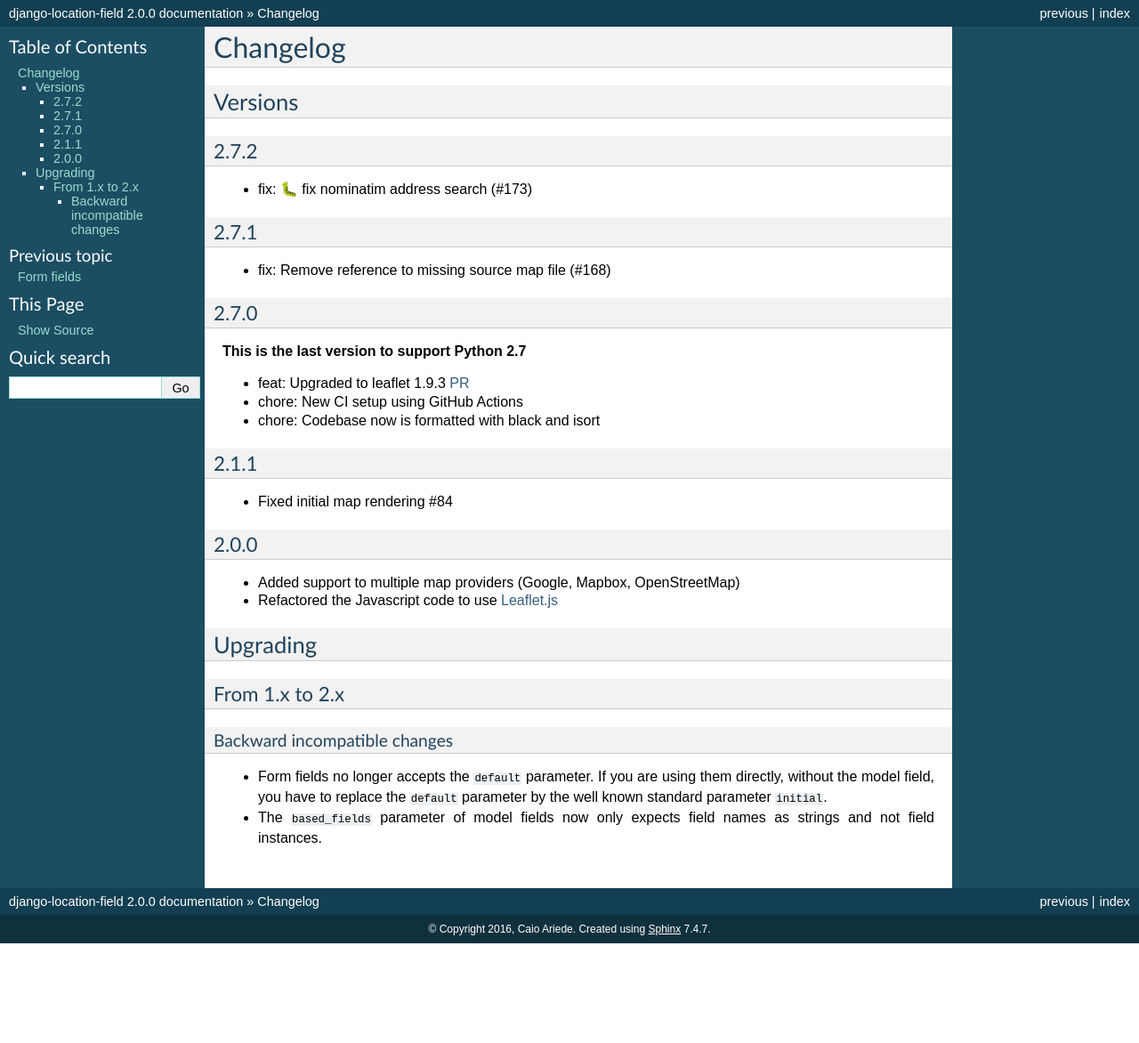
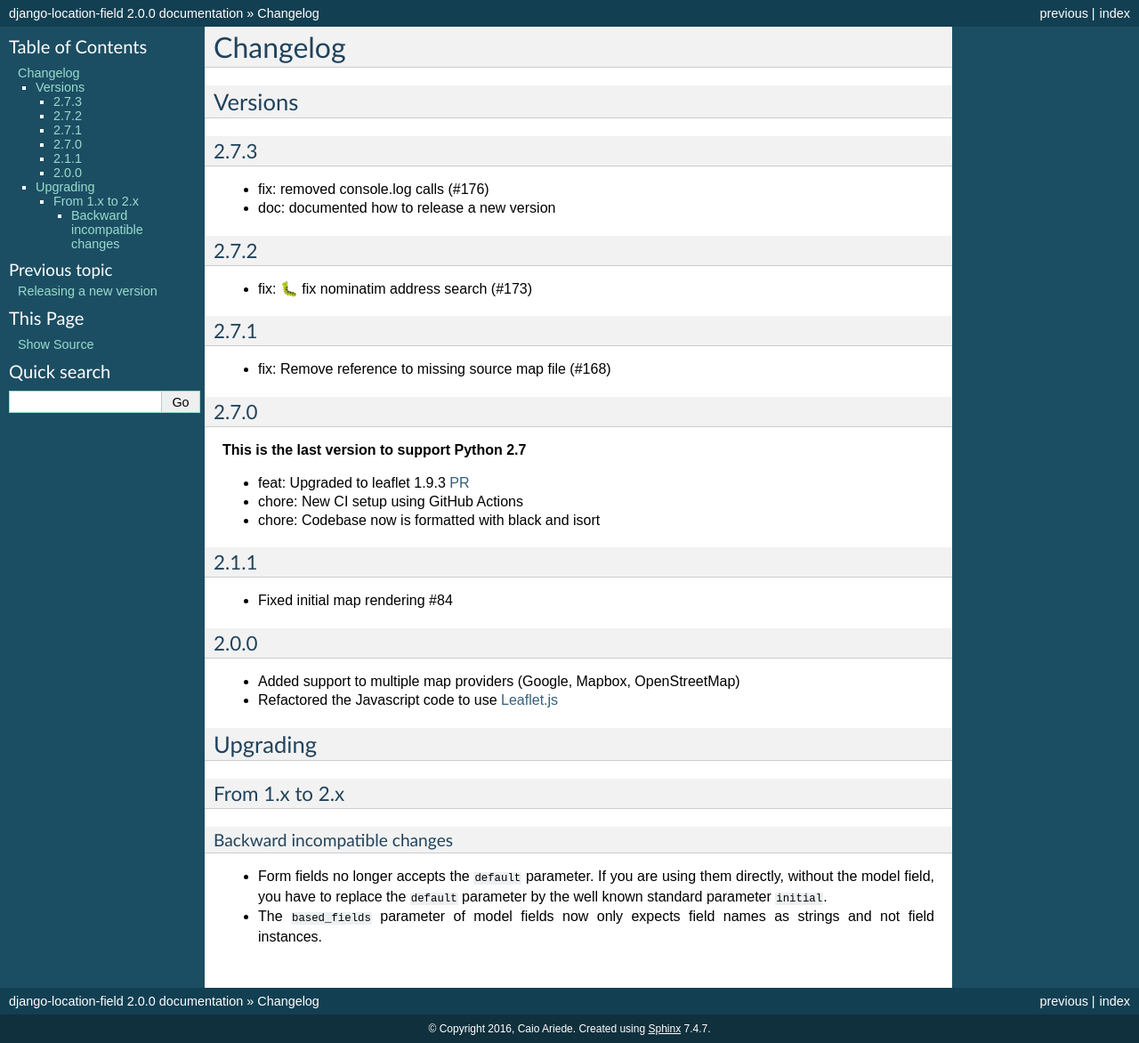
Before and after one commit to livebcdev0603/django-location-field, a Sphinx documentation site: the page built from docs/source/changelog.rst, in a window 1280 px wide. Shown: the whole page at 89% size. Built offline with Sphinx 7.4.7, drawn with Linux system fonts in a browser that asks for light colours; before the commit the page ends 1060 px from its top, so only the background shows below that.

Commit message:
bump: 2.7.3 (#177)

```diff
--- a/docs/source/changelog.rst
+++ b/docs/source/changelog.rst
@@ -4,6 +4,12 @@ Changelog
 
 Versions
 ========
+
+2.7.3
+-----
+
+- fix: removed console.log calls (#176)
+- doc: documented how to release a new version
 
 2.7.2
 -----
--- a/docs/source/index.rst
+++ b/docs/source/index.rst
@@ -19,6 +19,7 @@ Contents
    tutorials
    settings
    formfields
+   releasing
    changelog
 
 
--- a/location_field/__init__.py
+++ b/location_field/__init__.py
@@ -1,3 +1,3 @@
-__version__ = "2.7.2"
+__version__ = "2.7.3"
 
 default_app_config = "location_field.apps.DefaultConfig"
```
Also changed, not shown: docs/source/releasing.rst (added, +30 -0 lines).
